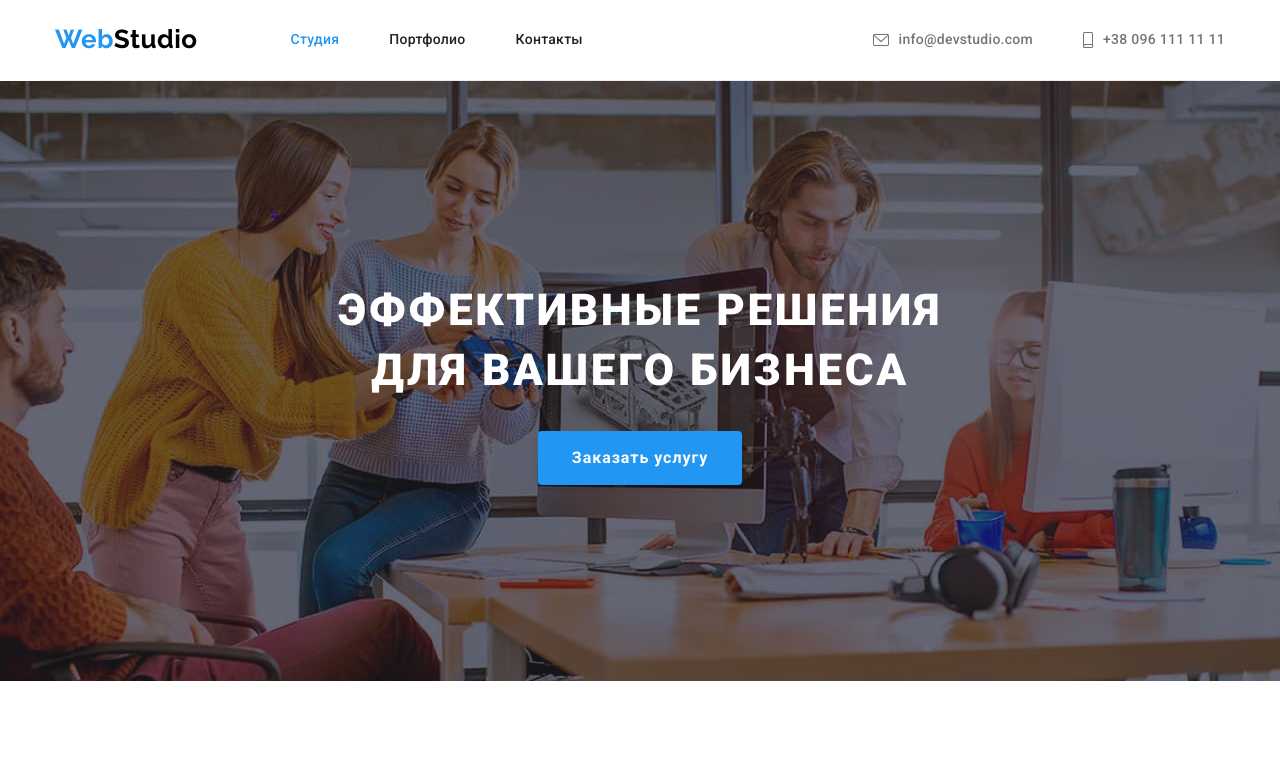
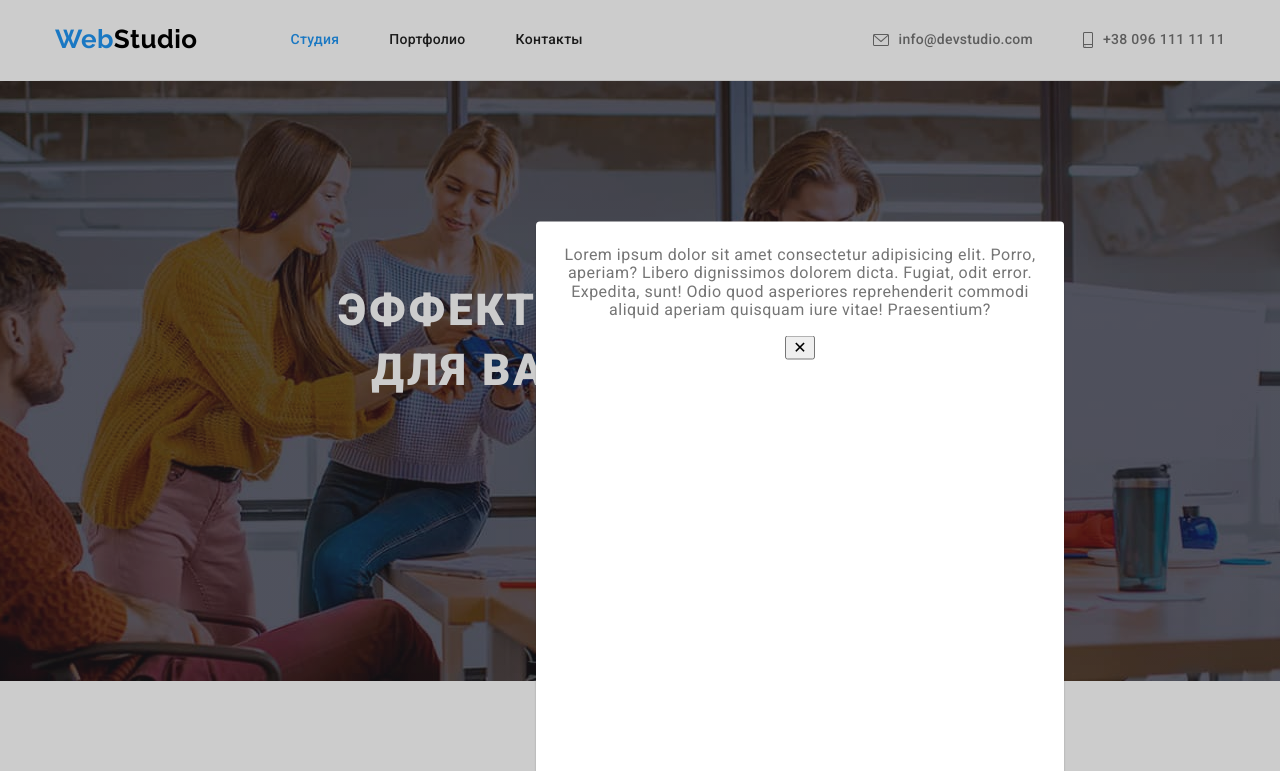
Before and after one commit to VorobyovaAnna/goit-markup-hw-05, a plain HTML site: page index.html in a window 1280 px wide. Both pictures are taken after a click on the button "Заказать услугу". Shown: the top 771 px of the page. Drawn offline with nearby package versions, Linux system fonts and the light colour scheme.

Commit message:
добавлено модальное окно

```diff
--- a/css/styles.css
+++ b/css/styles.css
@@ -184,7 +184,37 @@ body {
   align-items: center;
   letter-spacing: 0.06em;
 }
+/* Modal */
+.backdrop {
+  position: fixed;
+  top: 0;
+  width: 1600px;
+  height: 1024px;
+  background-color: rgba(0, 0, 0, 0.2);
 
+  opacity: 1;
+}
+.backdrop.is-hidden {
+  opacity: 0;
+  pointer-events: none;
+}
+.modal {
+  position: absolute;
+  top: 50%;
+  left: 50%;
+  transform: translate(-50%, -50%);
+
+  /* top: 221px;
+  left: 536px; */
+  width: 528px;
+  height: 581px;
+  padding: 8px;
+
+  background-color: var(--primary-white-color);
+  box-shadow: 0px 1px 3px rgba(0, 0, 0, 0.12), 0px 1px 1px rgba(0, 0, 0, 0.14),
+    0px 2px 1px rgba(0, 0, 0, 0.2);
+  border-radius: 4px;
+}
 /* Section */
 
 .section {
--- a/index.html
+++ b/index.html
@@ -46,7 +46,13 @@
         <section class="hero">
             <div class="overlay">
                 <h1 class="hero-title">Эффективные решения <br /> для вашего бизнеса</h1>
-                <button type="button" class="button primary">Заказать услугу</button>
+                <button data-modal-open type="button" class="button primary">Заказать услугу</button>
+                <div class="backdrop is-hidden" data-modal>
+                    <div class="modal">
+                        <p>Lorem ipsum dolor sit amet consectetur adipisicing elit. Porro, aperiam? Libero dignissimos dolorem dicta. Fugiat, odit error. Expedita, sunt! Odio quod asperiores reprehenderit commodi aliquid aperiam quisquam iure vitae! Praesentium?</p>
+                        <button data-modal-close>&#10005;</button>
+                    </div>
+                </div>
             </div>
         </section>
         <section class="section">
@@ -369,5 +375,6 @@
             </div>
         </div>
     </footer>
+    <script src="./js/modal.js"></script>
 </body>
 </html>
--- /dev/null
+++ b/js/modal.js
@@ -0,0 +1,14 @@
+(() => {
+  const refs = {
+    openModalBtn: document.querySelector('[data-modal-open]'),
+    closeModalBtn: document.querySelector('[data-modal-close]'),
+    modal: document.querySelector('[data-modal]'),
+  };
+
+  refs.openModalBtn.addEventListener('click', toggleModal);
+  refs.closeModalBtn.addEventListener('click', toggleModal);
+
+  function toggleModal() {
+    refs.modal.classList.toggle('is-hidden');
+  }
+})();
```
